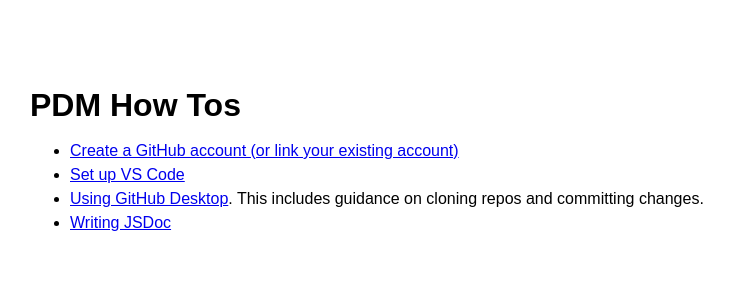
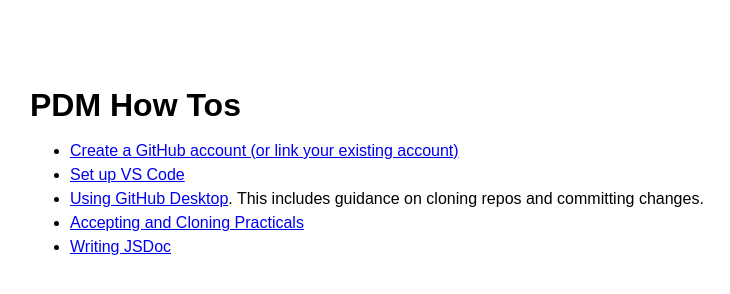
Before and after one commit to UoY-PDM1-2425/resources, a plain HTML site: page index.html in a window 1280 px wide. Shown: the whole page, without its empty margins (42-772 px from the left). Drawn offline with Linux system fonts and the light colour scheme.

Commit message:
Updated Index

```diff
--- a/index.html
+++ b/index.html
@@ -18,6 +18,7 @@
                 <li><a href="./github-account.html">Create a GitHub account (or link your existing account)</a></li>
                 <li><a href="./vscode-setup.html">Set up VS Code</a></li>
                 <li><a href="./github-desktop-setup.html">Using GitHub Desktop</a>. This includes guidance on cloning repos and committing changes.</li>
+                <li><a href="./github-desktop-pratical.html">Accepting and Cloning Practicals</a></li>
                 <li><a href="./writing-jsdoc.html">Writing JSDoc</a></li>
             </ul>
         </section>
```
